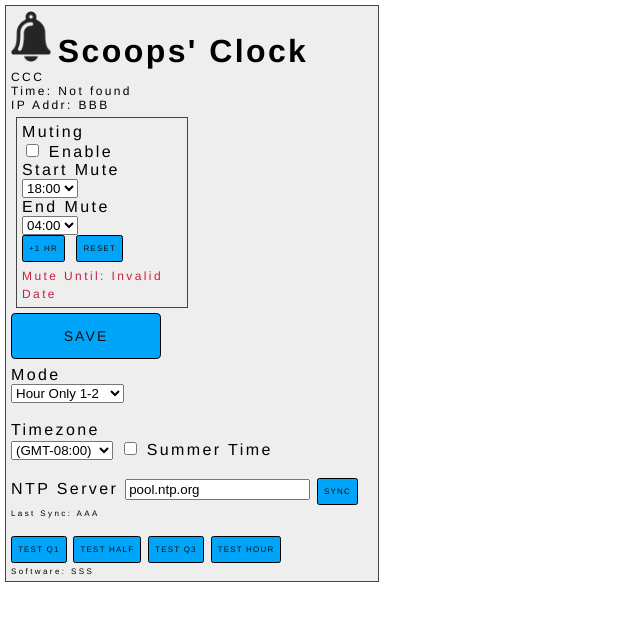
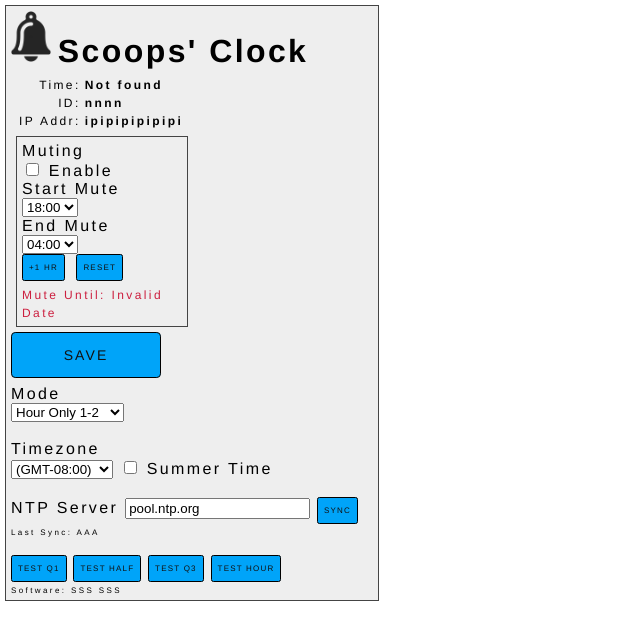
Before and after one commit to mescoops/nodeMcuClock, a plain HTML site: page data/index.html in a window 1280 px wide. Shown: the whole page, without its empty margins (0-640 px from the left). Drawn offline with Linux system fonts and the light colour scheme; no server answers.

Commit message:
add git info to page

```diff
--- a/data/index.html
+++ b/data/index.html
@@ -11,9 +11,20 @@
 		<img src=Bell.png width=40 style="display: inline" />
 		<h1 style="display: inline">Scoops' Clock</h1>
 	</div>
-          <div class="txt_med"><span id=clock_name>CCC</span></div>
-          <div class="txt_med">Time: <span id=curr_time>RRR</span></div>
-          <div class="txt_med">IP Addr: <span id=clock_ip>BBB</span></div>
+    <table>
+		<tr>
+			<td class="left-column">Time:</td>
+            <td><b><div class="txt_med" id=curr_time>CCC</div></b></td>
+        </tr>
+		<tr>
+			<td class="left-column">ID:</td>
+            <td><b><div class="txt_med" id=clock_name>CCC</div></b></td>
+        </tr>
+		<tr>
+			<td class="left-column">IP Addr:</td>
+            <td><b><div class="txt_med" id=clock_ip>CCC</div></b></td>
+        </tr>
+    </table>
 			<div id="mute_controls" style="display: block; border: 1px solid rgb(68, 68, 68); padding: 5px; margin: 5px; width: 160px; background-color: rgb(238, 238, 238);">
 				<div>Muting</div>
 			    <input type="checkbox" name="mute_enab" id="mute_enab"> Enable <br>
@@ -124,9 +135,13 @@
 		<button id="Q3-btn" class="btn btn--s btn--blue">Test Q3</button>
 		<button id="HR-btn" class="btn btn--s btn--blue">Test Hour</button>
 	</div>
-          <div class="txt_small">Software: <span id=clock_software>SSS</span></div>
+          <div class="txt_small">Software: <span id=clock_software_id>SSS</span> <span id=clock_software>SSS</span></div>
   </div>
 	<script>
+	document.getElementById("curr_time").textContent="tttt";
+document.getElementById("clock_name").textContent="nnnn";
+document.getElementById("clock_ip").textContent="ipipipipipipi";
+
 		updateMuteTime();
 		setInterval(updateStuff, 1*60*1000); // Minutes
 		setInterval(updateSecs, 1000); // Seconds
@@ -153,6 +168,7 @@
 			updateMuteTime();
 		});
 		window.onload = function () {
+			load("revision.js","js");
 			load("style.css","css", function() {
 				load("microajax.js","js", function() {
 					setValues("/values");
--- a/data/style.css
+++ b/data/style.css
@@ -107,3 +107,9 @@ th {
         max-width: 16em !important;
     }
 }
+
+.left-column
+{
+    text-align: right;
+	font-size: 12px;
+}
```
Also changed, not shown: 2 other files.
